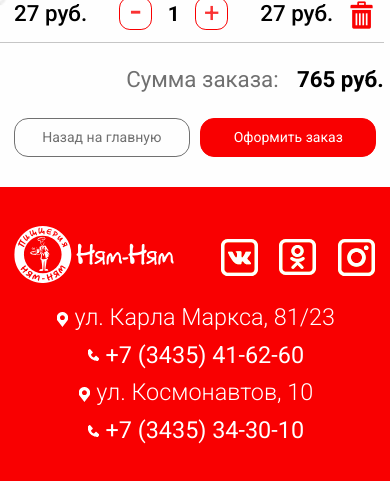
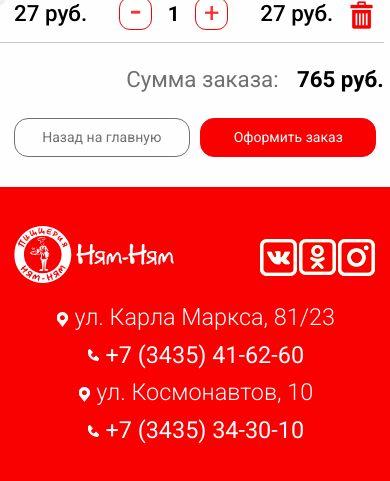
Before and after one commit to fresh-web-studio/nyam-nt, a PHP site: page /cart.html in a window 390 px wide. Shown: the part 525-1006 px from the top of the page. Run offline with PHP 8.4, Linux system fonts and the light colour scheme; style sheets or scripts are compiled from the project's sources.

Commit message:
Мелкие правки стилей и включаемой облости

```diff
--- a/template_styles.css
+++ b/template_styles.css
@@ -2096,7 +2096,8 @@ footer .footer__social img, footer .slide-item__social .hover img {
     flex-wrap: wrap;
     -webkit-flex-wrap: wrap;
     -ms-flex-wrap: wrap;
-    flex-flow: row; }
+    flex-flow: row;
+    justify-content: flex-end; }
   footer .footer__social img {
     margin-top: 0.8vw;
     width: 10vw; }
--- a/template_styles.scss
+++ b/template_styles.scss
@@ -2837,6 +2837,7 @@ footer {
       -webkit-flex-wrap: wrap;
       -ms-flex-wrap: wrap;
       flex-flow: row;
+      justify-content: flex-end;
     }
 
     .footer__social img {
```
Also changed, not shown: 1 other file.
